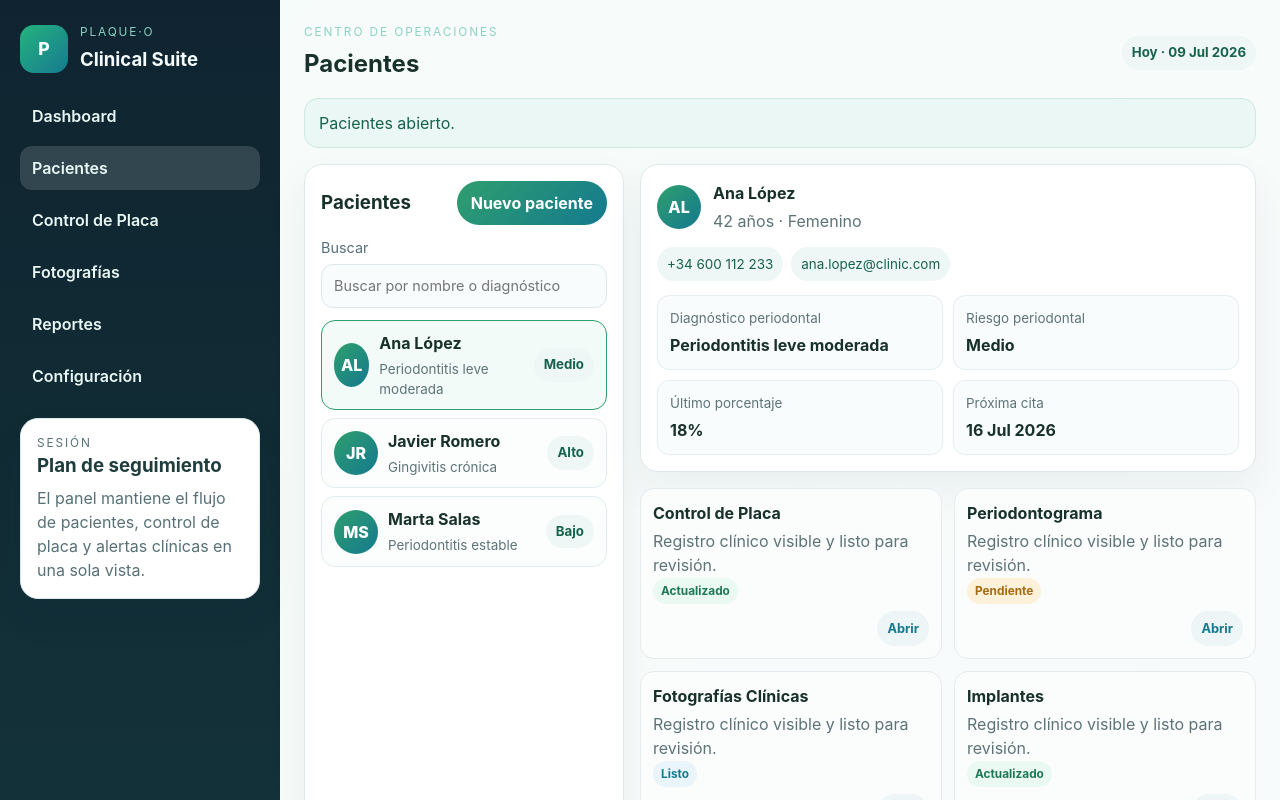
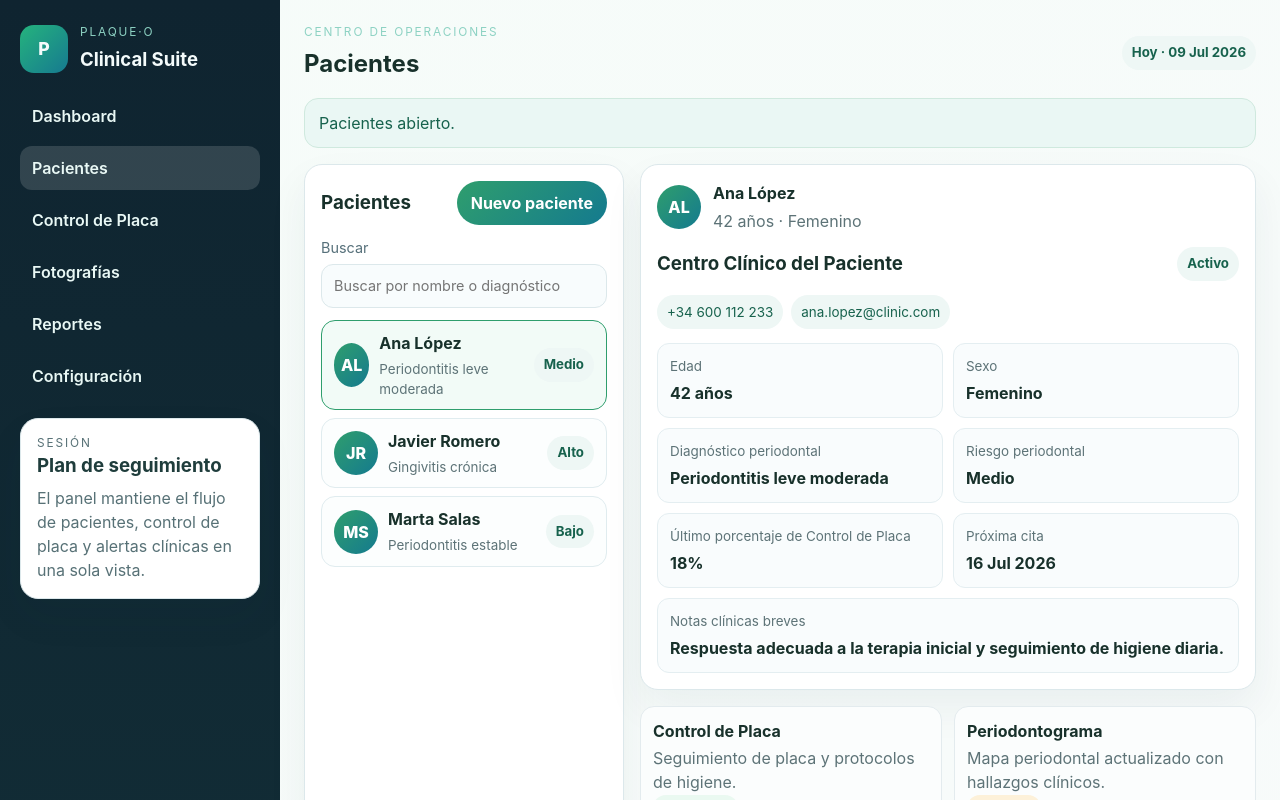
Before and after one commit to mantescof-maker/plaque-o-clinical-suite, a React (Vite) app: page / in a window 1280 px wide. Both pictures are taken after a click on the button "Pacientes". Shown: the top 800 px of the page. Built offline with nearby package versions, Linux system fonts and the light colour scheme.

Commit message:
Sprint 5A - Centro clinico del paciente

```diff
--- a/src/App.css
+++ b/src/App.css
@@ -411,6 +411,10 @@ button {
   padding: 12px;
 }
 
+.summary-item-wide {
+  grid-column: 1 / -1;
+}
+
 .summary-item p {
   margin: 0 0 5px;
   color: #5d7377;
@@ -419,6 +423,24 @@ button {
 
 .summary-item strong {
   color: #18312b;
+}
+
+.patient-section-title {
+  display: flex;
+  justify-content: space-between;
+  align-items: center;
+  gap: 12px;
+}
+
+.patient-section-title h3 {
+  margin: 0;
+  color: #18312b;
+}
+
+.detail-actions {
+  display: flex;
+  flex-wrap: wrap;
+  gap: 10px;
 }
 
 .clinical-cards-grid {
@@ -443,6 +465,34 @@ button {
 }
 
 .clinical-card p {
+  margin: 0;
+  color: #5d7377;
+  line-height: 1.45;
+}
+
+.timeline-entry {
+  display: flex;
+  flex-direction: column;
+  gap: 4px;
+  padding: 10px 0;
+  border-bottom: 1px solid #e8eff1;
+}
+
+.timeline-entry:last-child {
+  border-bottom: 0;
+  padding-bottom: 0;
+}
+
+.timeline-entry strong {
+  color: #18312b;
+}
+
+.timeline-entry span {
+  color: #2f9e6d;
+  font-weight: 700;
+}
+
+.timeline-entry p {
   margin: 0;
   color: #5d7377;
 }
--- a/src/App.tsx
+++ b/src/App.tsx
@@ -126,6 +126,24 @@ const navItems: Array<{ label: string; view: View }> = [
   { label: 'Fotografías', view: 'placeholder' },
   { label: 'Reportes', view: 'placeholder' },
   { label: 'Configuración', view: 'placeholder' },
+]
+
+const clinicalCards = [
+  { title: 'Control de Placa', description: 'Seguimiento de placa y protocolos de higiene.', status: 'Actualizado', accent: 'updated' },
+  { title: 'Periodontograma', description: 'Mapa periodontal actualizado con hallazgos clínicos.', status: 'Pendiente', accent: 'pending' },
+  { title: 'Fotografías Clínicas', description: 'Registros visuales de evolución del caso.', status: 'Listo', accent: 'ready' },
+  { title: 'Implantes', description: 'Monitoreo de prótesis y estabilidad clínica.', status: 'Actualizado', accent: 'updated' },
+  { title: 'Reportes', description: 'Resumen de sesiones y seguimiento del tratamiento.', status: 'En revisión', accent: 'ready' },
+  { title: 'Notas', description: 'Observaciones clínicas breves y plan de acción.', status: 'Actualizado', accent: 'updated' },
+  { title: 'Documentos', description: 'Consentimientos y documentos adjuntos del paciente.', status: 'Listo', accent: 'ready' },
+  { title: 'IA Clínica', description: 'Recomendaciones asistidas para la próxima visita.', status: 'Disponible', accent: 'pending' },
+]
+
+const timelineEvents = [
+  { title: 'Control de placa realizado', date: '09 Jul 2026', description: 'Evaluación de biofilm con mejora clínica observable.' },
+  { title: 'Mantenimiento periodontal', date: '04 Jul 2026', description: 'Limpieza profesional y reforzamiento de higiene oral.' },
+  { title: 'Fotografía clínica agregada', date: '01 Jul 2026', description: 'Registro visual de la evolución del caso.' },
+  { title: 'Próxima revisión programada', date: '16 Jul 2026', description: 'Cita prevista para seguimiento y ajuste terapéutico.' },
 ]
 
 function App() {
@@ -376,11 +394,23 @@ function App() {
                       <p>{selectedPatient.age} años · {selectedPatient.sex}</p>
                     </div>
                   </div>
+                  <div className="patient-section-title">
+                    <h3>Centro Clínico del Paciente</h3>
+                    <span className="badge">Activo</span>
+                  </div>
                   <div className="profile-tags">
                     <span>{selectedPatient.phone}</span>
                     <span>{selectedPatient.email}</span>
                   </div>
                   <div className="profile-overview-grid">
+                    <div className="summary-item">
+                      <p>Edad</p>
+                      <strong>{selectedPatient.age} años</strong>
+                    </div>
+                    <div className="summary-item">
+                      <p>Sexo</p>
+                      <strong>{selectedPatient.sex}</strong>
+                    </div>
                     <div className="summary-item">
                       <p>Diagnóstico periodontal</p>
                       <strong>{selectedPatient.diagnosis}</strong>
@@ -390,28 +420,27 @@ function App() {
                       <strong>{selectedPatient.risk}</strong>
                     </div>
                     <div className="summary-item">
-                      <p>Último porcentaje</p>
+                      <p>Último porcentaje de Control de Placa</p>
                       <strong>{selectedPatient.plaque}%</strong>
                     </div>
                     <div className="summary-item">
                       <p>Próxima cita</p>
                       <strong>{selectedPatient.nextVisit}</strong>
                     </div>
+                    <div className="summary-item summary-item-wide">
+                      <p>Notas clínicas breves</p>
+                      <strong>{selectedPatient.notes}</strong>
+                    </div>
                   </div>
                 </article>
 
                 <div className="clinical-cards-grid">
-                  {[
-                    { title: 'Control de Placa', status: 'Actualizado', accent: 'updated' },
-                    { title: 'Periodontograma', status: 'Pendiente', accent: 'pending' },
-                    { title: 'Fotografías Clínicas', status: 'Listo', accent: 'ready' },
-                    { title: 'Implantes', status: 'Actualizado', accent: 'updated' },
-                  ].map((card) => (
+                  {clinicalCards.map((card) => (
                     <article key={card.title} className="clinical-card">
                       <div className="clinical-card-top">
                         <div>
                           <h4>{card.title}</h4>
-                          <p>Registro clínico visible y listo para revisión.</p>
+                          <p>{card.description}</p>
                         </div>
                         <span className={`status-pill ${card.accent}`}>{card.status}</span>
                       </div>
@@ -429,9 +458,13 @@ function App() {
                       <span className="badge">Reciente</span>
                     </div>
                     <ul className="timeline-list">
-                      <li><strong>Jun 30</strong> Revisión de biofilm y ajuste de higiene.</li>
-                      <li><strong>Jul 04</strong> Control de placa con mejora del 14%.</li>
-                      <li><strong>Jul 09</strong> Seguimiento con nueva valoración diagnóstica.</li>
+                      {timelineEvents.map((event) => (
+                        <li key={event.title} className="timeline-entry">
+                          <strong>{event.date}</strong>
+                          <span>{event.title}</span>
+                          <p>{event.description}</p>
+                        </li>
+                      ))}
                     </ul>
                   </article>
                   <article className="panel-card">
```
